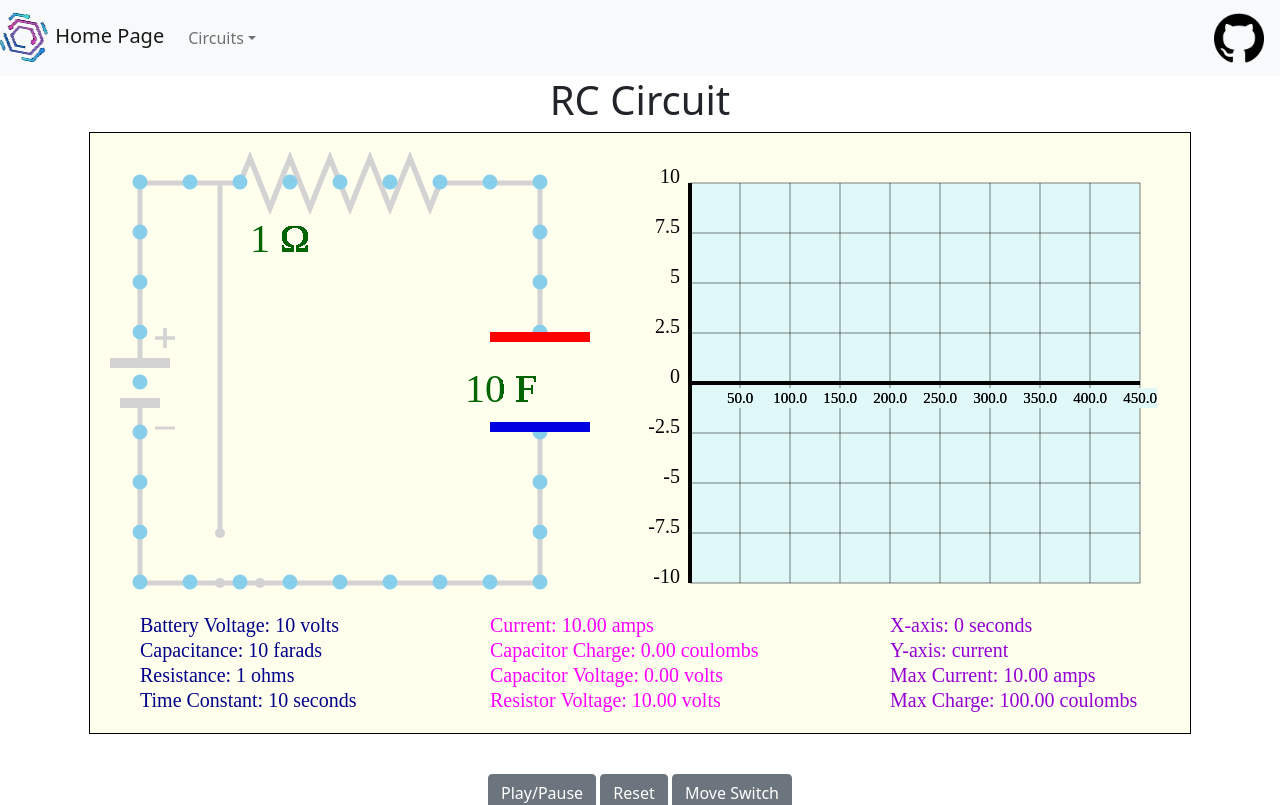
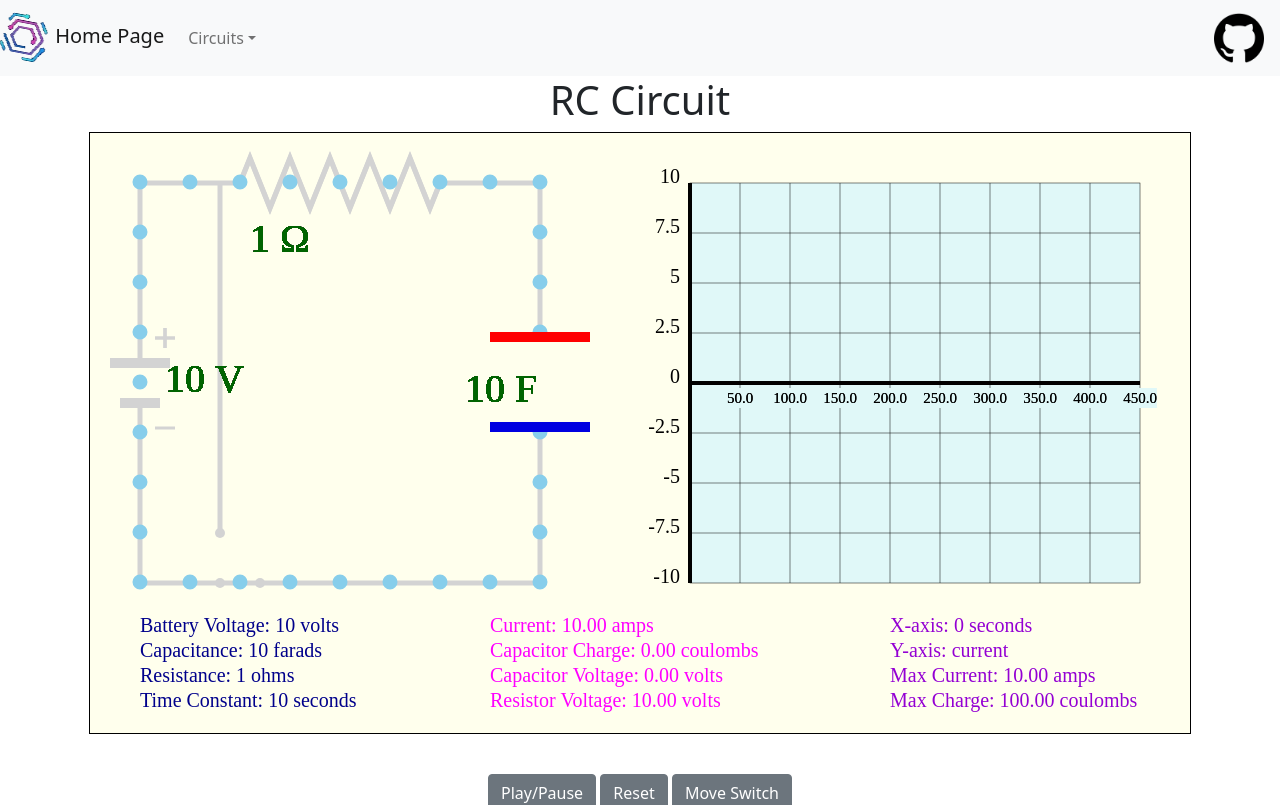
Before and after one commit to nwang03/circuit-simulator, a React (Create React App) app: page /RC in a window 1280 px wide. Shown: the top 805 px of the page. Built offline with nearby package versions, Linux system fonts and the light colour scheme.

Commit message:
Added battery voltage labels

```diff
--- a/src/RCpage.js
+++ b/src/RCpage.js
@@ -478,18 +478,18 @@ function RCpage() {
         }
         context.fillStyle = "rgb(255, 255, 237)";
         context.fillRect(0, 480, 1100, 100);
-        context.fillRect(
-            160,
-            85,
-            context.measureText(resistance + " Ω").width,
-            40
-        );
-        context.fillRect(
-            375,
-            235,
-            context.measureText(capacitance + " F").width,
-            40
-        );
+        // context.fillRect(
+        //     160,
+        //     85,
+        //     context.measureText(resistance + " Ω").width,
+        //     40
+        // );
+        // context.fillRect(
+        //     375,
+        //     235,
+        //     context.measureText(capacitance + " F").width,
+        //     40
+        // );
         context.fillStyle = "rgb(0, 0, 139)";
         context.font = "20px serif";
         context.fillText(
@@ -506,6 +506,7 @@ function RCpage() {
         );
         context.fillStyle = "rgb(0, 100, 0)";
         context.font = "40px serif";
+        context.fillText(batteryVoltage + " V", 75, 260);
         context.fillText(resistance + " Ω", 160, 120);
         context.fillText(capacitance + " F", 375, 270);
         context.fillStyle = "rgb(255, 0, 255)";
--- a/src/RLpage.js
+++ b/src/RLpage.js
@@ -527,6 +527,7 @@ function RLpage() {
         );
         context.fillStyle = "rgb(0, 100, 0)";
         context.font = "40px serif";
+        context.fillText(batteryVoltage + " V", 75, 260);
         context.fillText(inductance + " H", 160, 120);
         context.fillText(resistance + " Ω", 350, 270);
         context.fillStyle = "rgb(255, 0, 255)";
```
